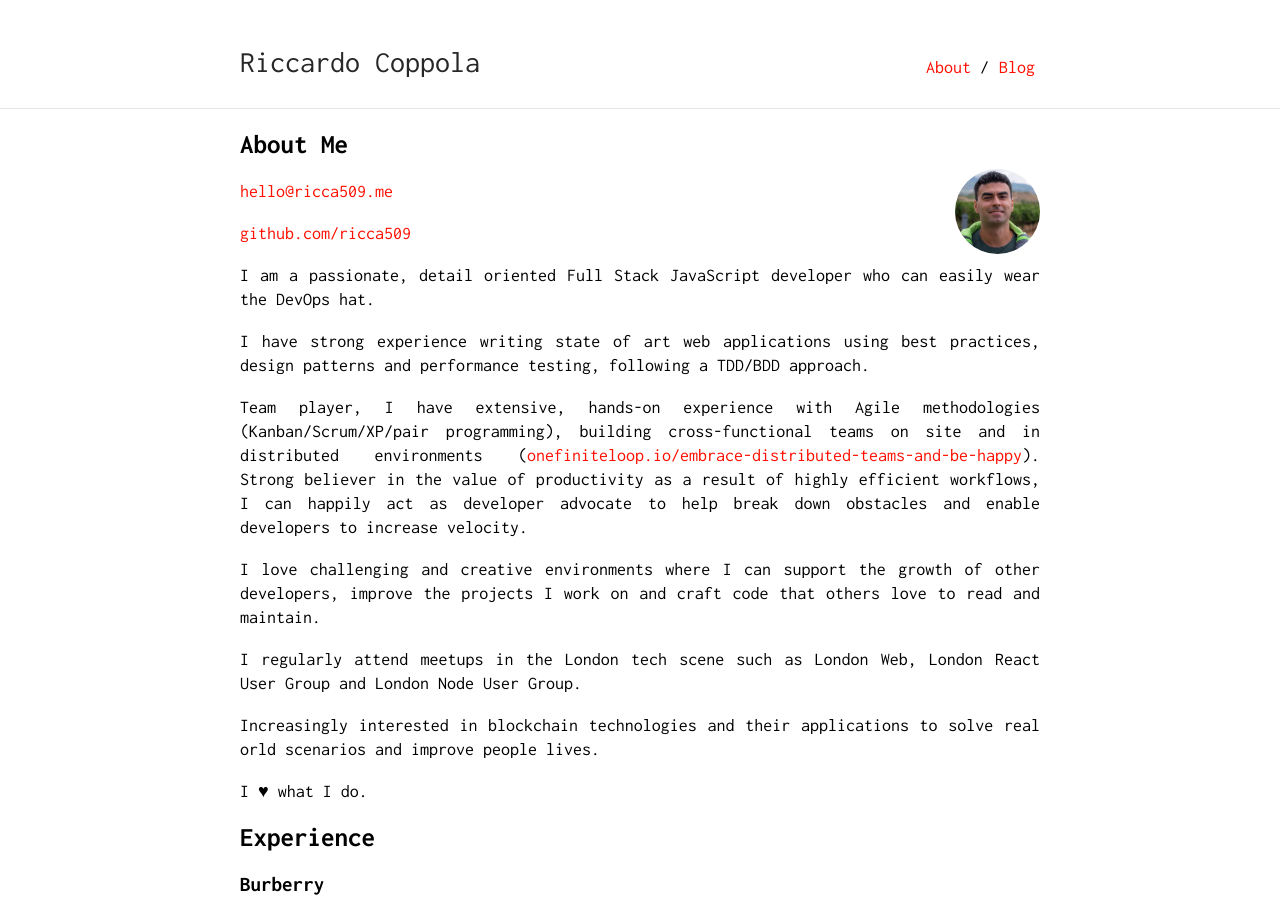
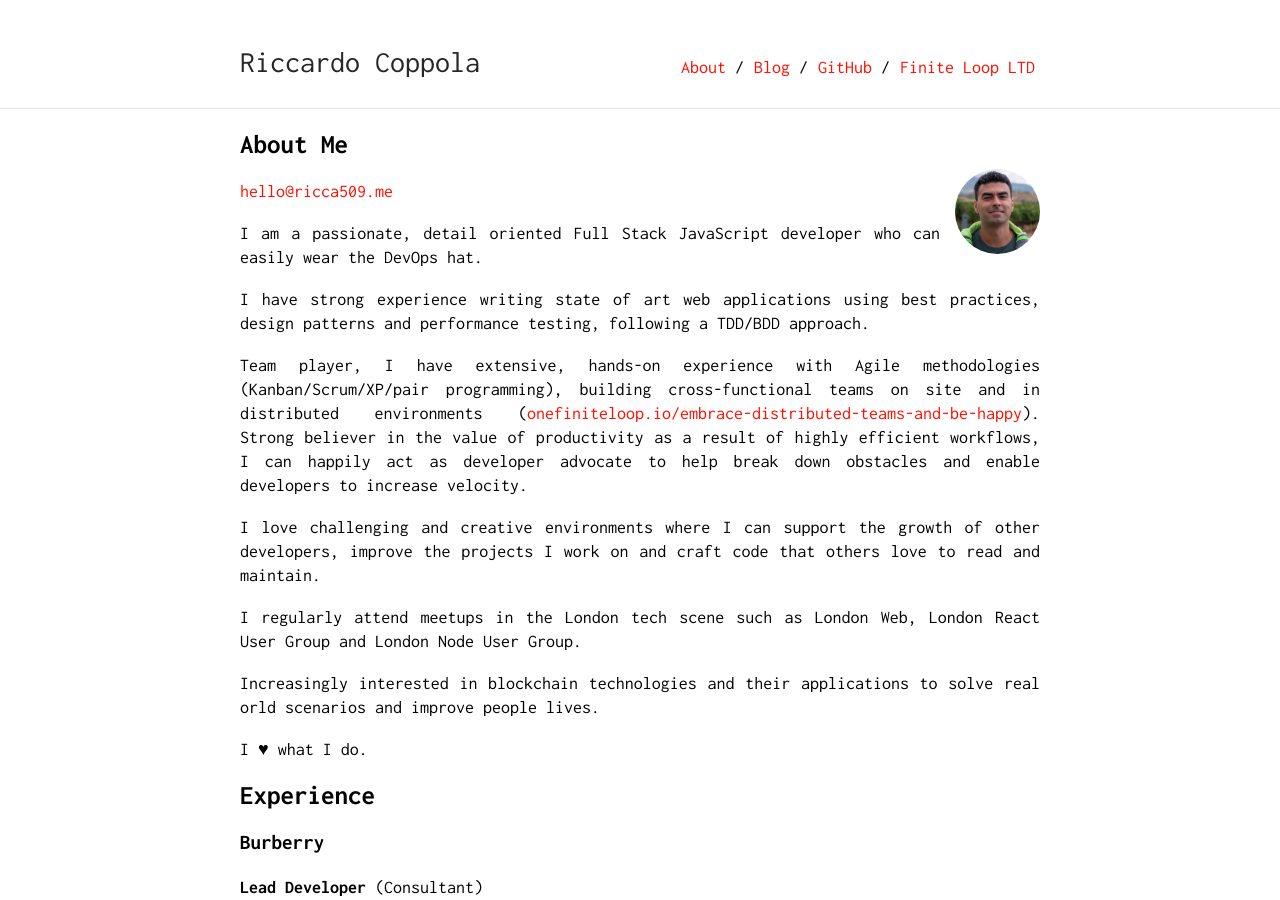
Before and after one commit to ricca509/ricca509.github.io, a Jekyll site: the page built from index.md, in a window 1280 px wide and 900 px high. Built offline with Jekyll 4.4.1, drawn with Linux system fonts in a browser that asks for light colours; our own code applies the rules of GitHub Pages for plain Markdown files; part of the change alters nothing that is shown.

Commit message:
Adds links in header

```diff
--- a/_config.yml
+++ b/_config.yml
@@ -24,7 +24,9 @@ sass:
 nav:
   - name: "About"
     link: "/"
-  # - name: "Resume"
-  #   link: "resume.pdf"
   - name: "Blog"
     link: "https://onefiniteloop.io"
+  - name: "GitHub"
+    link: "https://github.com/ricca509"
+  - name: "Finite Loop LTD"
+    link: "https://www.onefiniteloop.io/finite-loop-ltd/"
--- a/index.md
+++ b/index.md
@@ -7,8 +7,6 @@ layout: default
 <img class="profile-picture" src="me.jpeg">
 
 [hello@ricca509.me](hello@ricca509.me)
-
-[github.com/ricca509](https://github.com/ricca509)
 
 I am a passionate, detail oriented Full Stack JavaScript developer who can easily wear the DevOps hat.
 
@@ -35,7 +33,6 @@ _Jan 2019 - Present [London, United Kingdom]_
 I was hired to help shape the new micro front end architecture, part of the wider re-platforming of Burberry's ecom. During my contract I led two of our distributed teams of developers, located in Minsk and Shanghai, while working with stakeholders and designers in-house. Day to day activities with the team included working on stories, mentoring other team members, reviewing merge requests, working with the BA to review stories and prepare sprint goals and working with the designers to make sure all the edge cases were included.
 
 Particular focus was also put on working with all teams overseas to agree on high level solutions and create a consistent workflow that all our teams could follow. Consistency and simplicity were key, to ensure that the cognitive load was kept to a minimun and the code produced would follow our standards regardless of where it was produced.
-
 
 **Key Technologies used:**
 
@@ -170,23 +167,23 @@ My job included: gathering user requirements, choosing the right technologies to
 
 ## Previous projects
 
-- *2015: Acidseed (Started in a hackaton, developed in my spare time)*
+- _2015: Acidseed (Started in a hackaton, developed in my spare time)_
 
   A caching layer to cache any API/HTTP request. Written in Node.js using ES6 Harmony with persistence on Redis.
 
-- *2013: F.js (Spare time, [github.com/ricca509/F](https://github.com/ricca509/F))*
+- _2013: F.js (Spare time, [github.com/ricca509/F](https://github.com/ricca509/F))_
 
   A small library to be used in all those multiple pages (server side MVC) projects that usually don’t have a structured js due to the fact that most of the job is done on the server. It is “A small, modular library that helps writing structured, reusable, testable and namespaced JavaScript code. It also provides DOM helpers and a pub/sub implementation”. Published in the Bower repository.
 
-- *2013: Phood mobile app*
+- _2013: Phood mobile app_
 
   A small mobile application that uses the Yummly.com REST API to search recipes and presents them to the user with a useful visual. Built using ES6 syntax with the Traceur compiler, HTML5/CSS3/SASS, Stylus templates, Nodejs/Express, Marionette.js/Backbonejs/underscorejs, Bower, jQuery, Bootstrap, Git
 
-- *2013: Siemens Healthcare*
+- _2013: Siemens Healthcare_
 
   AlertIng: Frontend and backend dev. A Whatsapp-like application built to deliver real time messages to employees. Built with Phonegap for Android devices. Built using HTML5/CSS3, Backbone.js, jQuery Mobile, Node.js, RabbitMQ, MySQL, PhoneGap
 
-- *2012: TripTapp.com*
+- _2012: TripTapp.com_
 
   Co-founder of [triptapp.com](https://www.triptapp.com): we developed the web application and designed the mobile application. The webapp development involved social authentication, a NoSQL database (mongoDB), an API to interface with Google Maps, a client side app to handle data about places positions, like, etc and a REST API to handle AJAX calls. The mobile app used a REST API in Node.js as backend and HTML5 with Backbone.js (accessing the device’s features through Cordova/PhoneGap). Built using HTML5/CSS3, LESS, Backbone.js, jQuery, Twitter Bootstrap, Yii Framework (PHP), mongoDB. Integrated with Google Maps, Hosted on Windows Azure (Linux VM).
 
```
